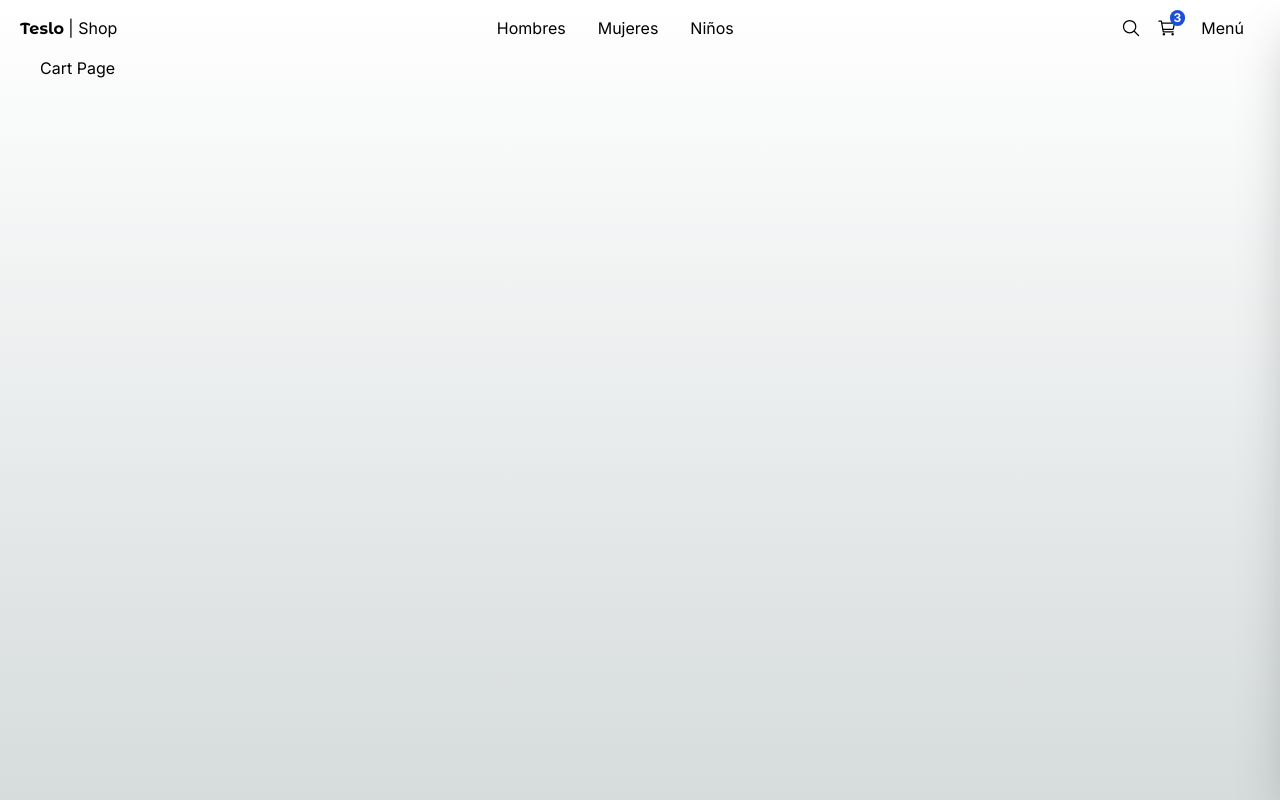
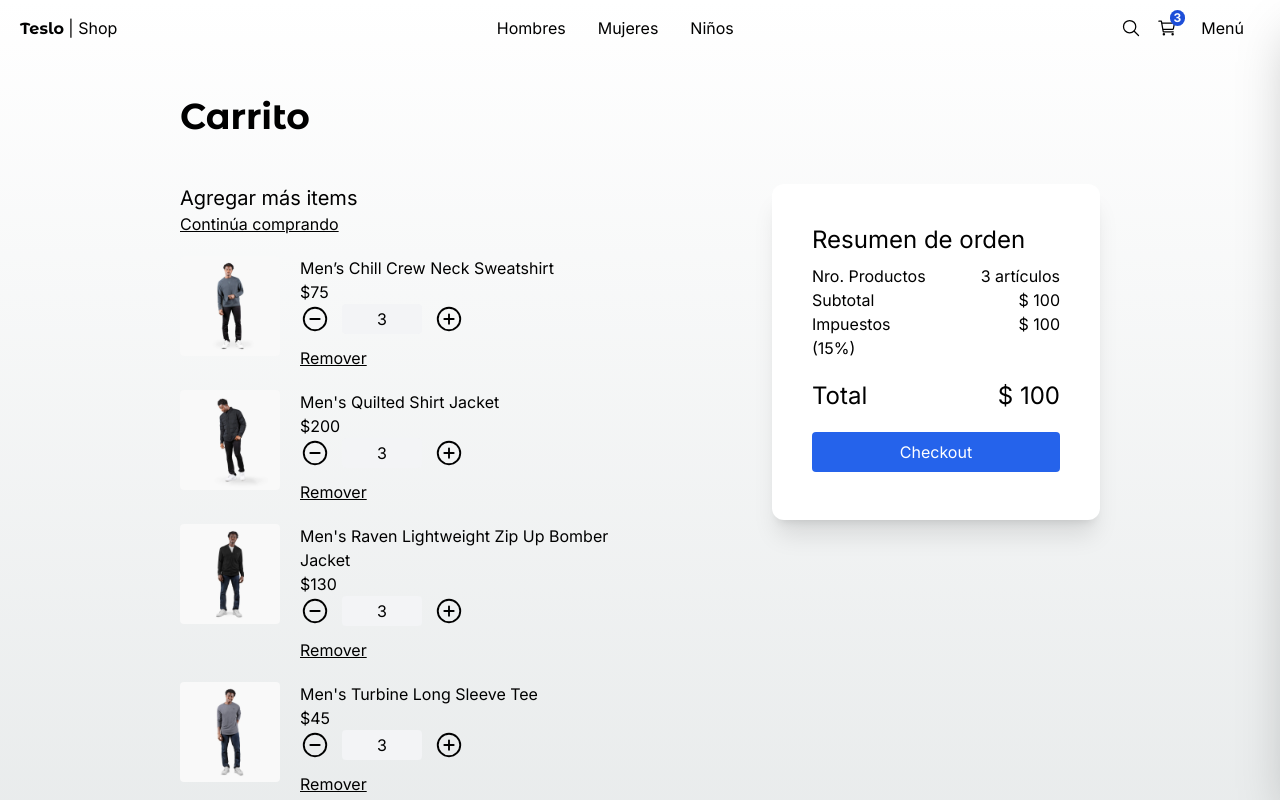
Before and after one commit to codewithleader/teslo-shop-nextjs14, a Next.js app: page /cart in a window 1280 px wide. Shown: the top 800 px of the page. Built offline with nearby package versions, Linux system fonts and the light colour scheme.

Commit message:
CartPage

```diff
--- a/src/app/(shop)/cart/page.tsx
+++ b/src/app/(shop)/cart/page.tsx
@@ -1,8 +1,87 @@
+import { QuantitySelector, Title } from '@/components';
+import { initialData } from '@/seed/seed';
+import Image from 'next/image';
+import Link from 'next/link';
+
+const productsInCart = [
+  initialData.products[0],
+  initialData.products[1],
+  initialData.products[2],
+  initialData.products[3],
+  initialData.products[4],
+  initialData.products[5],
+  initialData.products[6],
+];
 
 export default function CartPage() {
   return (
-    <div>
-      <h1>Cart Page</h1>
+    <div className='flex justify-center items-center mb-72 px-10 sm:px-0'>
+      <div className='flex flex-col w-[552px] md:w-[1000px] md:px-10'>
+        <Title title='Carrito' />
+
+        <hr className='md:hidden' />
+
+        <div className='grid grid-cols-1 md:grid-cols-2 gap-10'>
+          {/* Carrito */}
+          <div className='flex flex-col justify-center mt-5'>
+            <span className='text-xl'>Agregar más items</span>
+            <Link href={'/'} className='underline mb-5'>
+              Continúa comprando
+            </Link>
+
+            {/* Cart Items */}
+            {productsInCart.map((product) => (
+              <div key={product.slug} className='flex mb-5'>
+                <Image
+                  src={`/products/${product.images[0]}`}
+                  alt={product.title}
+                  width={100}
+                  height={100}
+                  style={{
+                    width: '100px',
+                    height: '100px',
+                  }}
+                  className='mr-5 rounded'
+                />
+                <div>
+                  <p>{product.title}</p>
+                  <p>${product.price}</p>
+                  <QuantitySelector quantity={3} />
+                  <button className='underline mt-3'>Remover</button>
+                </div>
+              </div>
+            ))}
+          </div>
+
+
+          <div className='flex flex-col mt-5'>
+          <hr className='border-gray-300 md:hidden' />
+          {/* Summary */}
+            <div className='md:bg-white md:rounded-xl md:shadow-xl p-10 lg:ml-28'>
+              <h2 className='text-2xl mb-2'>Resumen de orden</h2>
+              <div className='grid grid-cols-2'>
+                <span>Nro. Productos</span>
+                <span className='text-right'>3 artículos</span>
+                <span>Subtotal</span>
+                <span className='text-right'>$ 100</span>
+                <span>Impuestos (15%)</span>
+                <span className='text-right'>$ 100</span>
+                <span className='mt-5 text-2xl'>Total</span>
+                <span className='mt-5 text-2xl text-right'>$ 100</span>
+              </div>
+              <div className='mt-5 mb-2 w-full'>
+                <Link
+                  className='flex btn-primary justify-center'
+                  href={'/checkout/address'}
+                >
+                  Checkout
+                </Link>
+              </div>
+            </div>
+          </div>
+          {/* End Summary */}
+        </div>
+      </div>
     </div>
   );
 }
```
